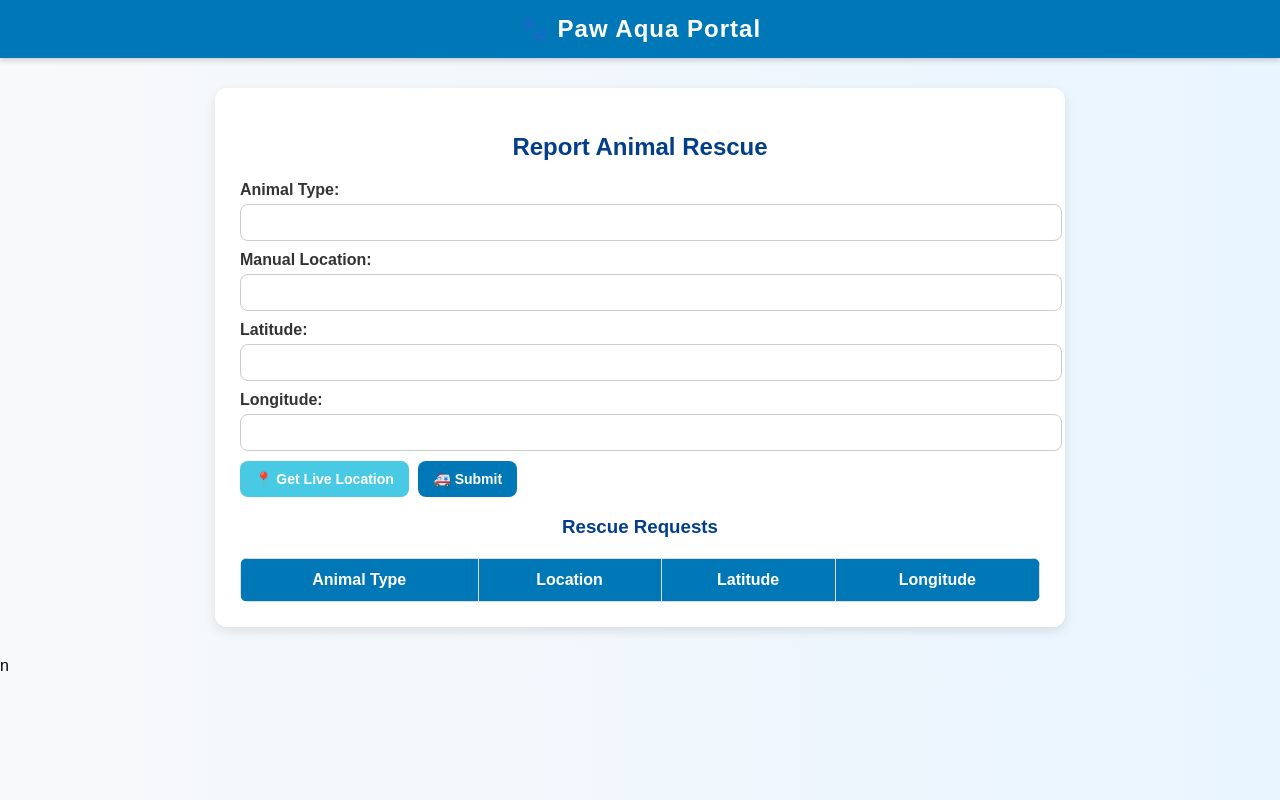
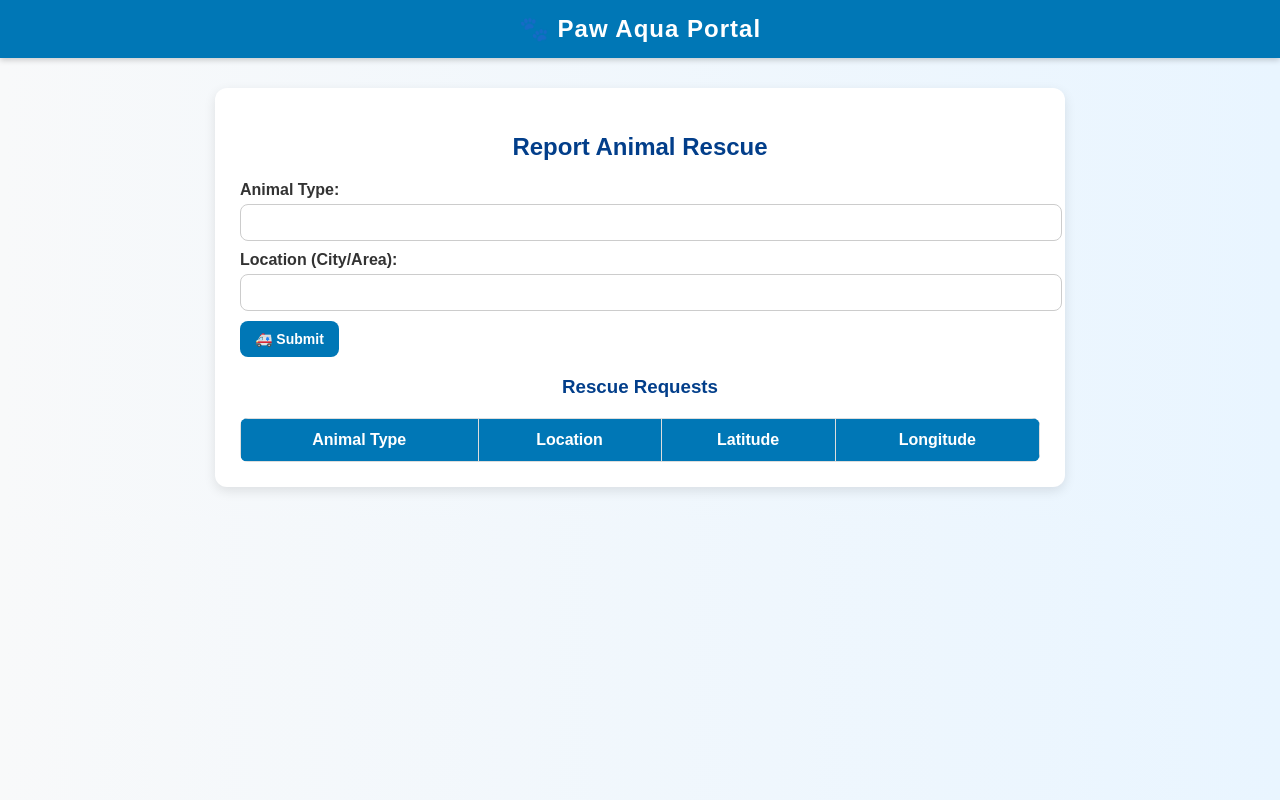
Before and after one commit to akhileshtripathi-creator/rescue, a website: page public/index.html in a window 1280 px wide. Drawn offline with Linux system fonts and the light colour scheme.

Commit message:
Update index.html

```diff
--- a/public/index.html
+++ b/public/index.html
@@ -5,7 +5,6 @@
   <meta name="viewport" content="width=device-width, initial-scale=1.0"/>
   <title>Animal Rescue</title>
   <style>
-    /* Styling same as before — clean and responsive */
     body {
       font-family: Arial, sans-serif;
       background: linear-gradient(to right, #f8f9fa, #e9f5ff);
@@ -70,13 +69,6 @@
     .btn-primary:hover {
       background: #005f8a;
     }
-    .btn-secondary {
-      background: #48cae4;
-      color: white;
-    }
-    .btn-secondary:hover {
-      background: #0096c7;
-    }
     table {
       width: 100%;
       border-collapse: collapse;
@@ -111,16 +103,9 @@
       <label>Animal Type:</label>
       <input type="text" id="animalType" required />
 
-      <label>Manual Location:</label>
+      <label>Location (City/Area):</label>
       <input type="text" id="location" required />
 
-      <label>Latitude:</label>
-      <input type="text" id="latitude" required />
-
-      <label>Longitude:</label>
-      <input type="text" id="longitude" required />
-
-      <button type="button" class="btn btn-secondary" onclick="getLocation()">📍 Get Live Location</button>
       <button type="submit" class="btn btn-primary">🚑 Submit</button>
     </form>
 
@@ -139,35 +124,13 @@
   </div>
 
   <script>
-    function getLocation() {
-      if (navigator.geolocation) {
-        navigator.geolocation.getCurrentPosition(
-          function (position) {
-            document.getElementById("latitude").value = position.coords.latitude;
-            document.getElementById("longitude").value = position.coords.longitude;
-          },
-          function (error) {
-            alert("Location Error: " + error.message);
-          }
-        );
-      } else {
-        alert("Geolocation not supported by this browser.");
-      }
-    }
-
     document.getElementById("rescueForm").addEventListener("submit", function (event) {
       event.preventDefault();
 
       const data = {
         animalType: document.getElementById("animalType").value,
-        location: document.getElementById("location").value,
-        latitude: document.getElementById("latitude").value,
-        longitude: document.getElementById("longitude").value
+        location: document.getElementById("location").value
       };
-
-      if (!data.animalType || !data.location || !data.latitude || !data.longitude) {
-        return alert("⚠ Please fill all fields before submitting.");
-      }
 
       fetch("/rescue", {
         method: "POST",
@@ -176,6 +139,10 @@
       })
       .then(res => res.json())
       .then(response => {
+        if (response.error) {
+          return alert("⚠ Error: " + response.error);
+        }
+
         const rescue = response.rescue;
         const table = document.getElementById("rescueList");
         const newRow = table.insertRow();
@@ -191,4 +158,4 @@
     });
   </script>
 </body>
-</html>n
+</html>
```
